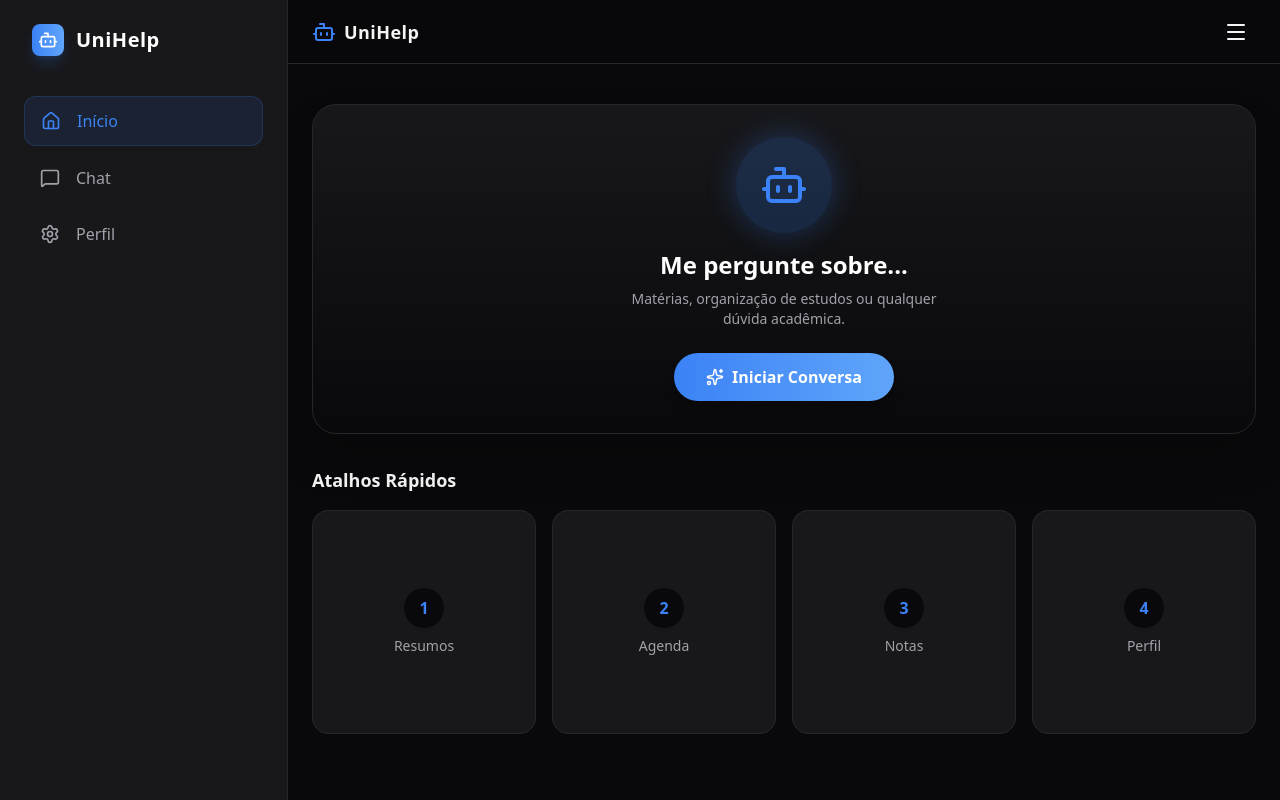
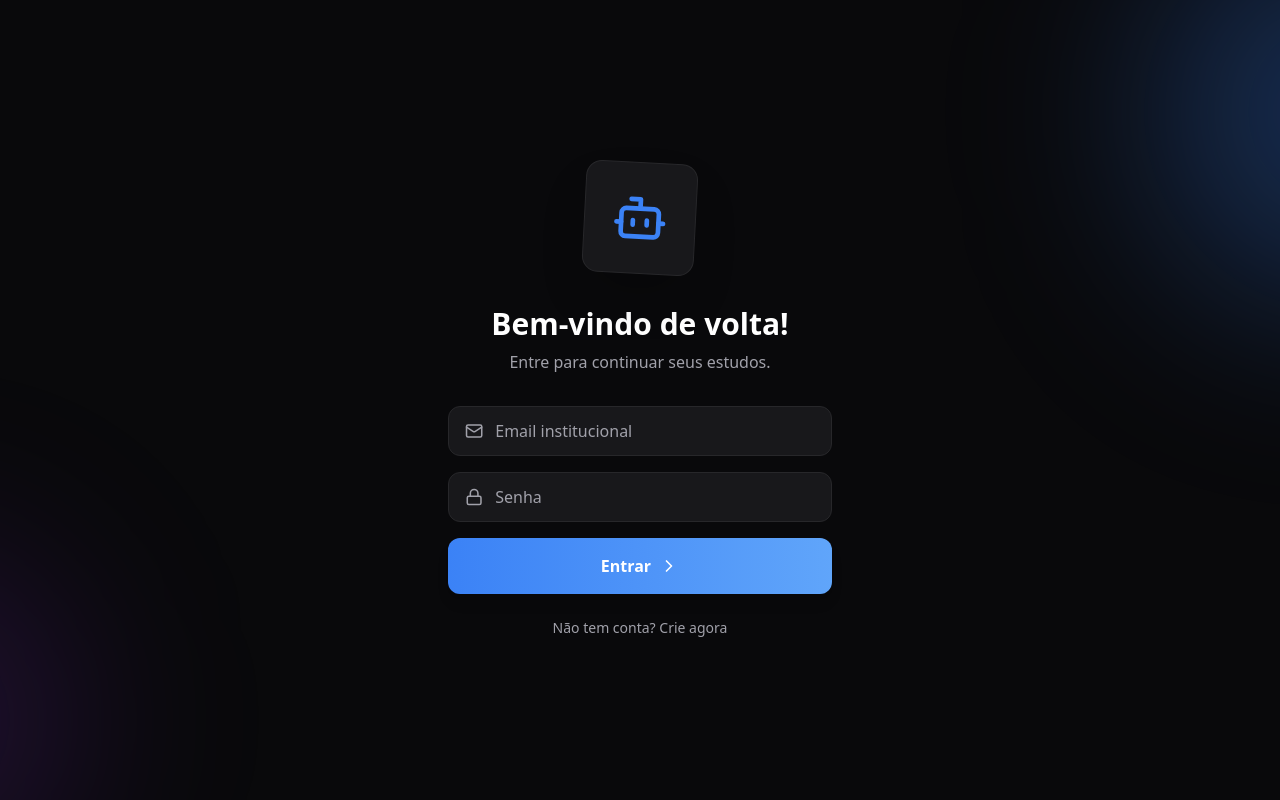
Before and after one commit to Gilvaney-cpu/UniHelp, a React (Vite) app: page / in a window 1280 px wide. Built offline with nearby package versions, Linux system fonts and the light colour scheme.

Commit message:
Segunda versão do UniHelp com tema dark

```diff
--- a/src/App.jsx
+++ b/src/App.jsx
@@ -1,15 +1,109 @@
 import React, { useState, useRef, useEffect } from 'react';
-import { Send, User, Bot, Menu, Home, MessageSquare, Settings, ArrowLeft, Loader2, Monitor, Sparkles } from 'lucide-react';
+import { Send, User, Bot, Menu, Home, MessageSquare, Settings, ArrowLeft, Loader2, Monitor, Sparkles, LogIn, Mail, Lock, ChevronRight } from 'lucide-react';
 
-// --- API KEY (Mantenha a sua aqui) ---
-const GEMINI_API_KEY = "AIzaSyDgBrHw06b3zSm6v_XZWRj5To2xveUE-qo";
+// --- CONFIGURAÇÃO SEGURA ---
+const GEMINI_API_KEY = import.meta.env.VITE_GEMINI_API_KEY || "";
 
+
+// --- COMPONENTE DE INPUT ISOLADO ---
+const ChatInput = ({ onSend, isLoading }) => {
+  const [localText, setLocalText] = useState('');
+
+  const handleSend = () => {
+    if (!localText.trim() || isLoading) return;
+    onSend(localText);
+    setLocalText('');
+  };
+
+  return (
+    <div className="absolute bottom-0 left-0 w-full p-4 bg-uni-bg/95 backdrop-blur border-t border-uni-border z-20">
+      <div className="max-w-3xl mx-auto flex items-center gap-3 bg-uni-card p-2 rounded-full border border-uni-border focus-within:border-uni-primary transition-colors shadow-lg">
+        <input
+          type="text"
+          value={localText}
+          onChange={(e) => setLocalText(e.target.value)}
+          onKeyDown={(e) => e.key === 'Enter' && handleSend()}
+          placeholder="Escreva sua mensagem..."
+          className="flex-1 bg-transparent text-uni-text px-4 py-2 outline-none placeholder:text-uni-muted"
+          disabled={isLoading}
+        />
+        <button
+          onClick={handleSend}
+          disabled={!localText.trim() || isLoading}
+          className="p-3 rounded-full bg-uni-gradient text-white shadow-md disabled:opacity-50 hover:opacity-90 transition transform active:scale-95"
+        >
+          {isLoading ? <Loader2 size={18} className="animate-spin" /> : <Send size={18} />}
+        </button>
+      </div>
+    </div>
+  );
+};
+
+// --- TELA DE LOGIN ---
+const LoginScreen = ({ onLogin }) => {
+  const [isLogin, setIsLogin] = useState(true);
+
+  return (
+    <div className="w-full h-full flex flex-col items-center justify-center p-8 bg-uni-bg relative overflow-hidden">
+      <div className="absolute top-[-10%] right-[-20%] w-96 h-96 bg-uni-primary/30 rounded-full blur-[100px] pointer-events-none" />
+      <div className="absolute bottom-[-10%] left-[-20%] w-80 h-80 bg-purple-600/20 rounded-full blur-[100px] pointer-events-none" />
+
+      <div className="z-10 w-full max-w-sm flex flex-col items-center">
+        <div className="w-28 h-28 bg-uni-card rounded-2xl flex items-center justify-center mb-8 border border-uni-border shadow-2xl transform rotate-3 hover:rotate-0 transition duration-500">
+           <Bot size={56} className="text-uni-primary" />
+        </div>
+
+        <h1 className="text-3xl font-bold text-white mb-2 text-center">
+          {isLogin ? 'Bem-vindo de volta!' : 'Crie sua conta'}
+        </h1>
+        <p className="text-uni-muted mb-8 text-center">
+          {isLogin ? 'Entre para continuar seus estudos.' : 'O seu assistente acadêmico inteligente.'}
+        </p>
+
+        <div className="w-full space-y-4">
+          {!isLogin && (
+            <div className="bg-uni-card border border-uni-border rounded-xl px-4 py-3 flex items-center gap-3">
+              <User size={20} className="text-uni-muted" />
+              <input type="text" placeholder="Nome completo" className="bg-transparent outline-none text-uni-text w-full placeholder:text-uni-muted" />
+            </div>
+          )}
+
+          <div className="bg-uni-card border border-uni-border rounded-xl px-4 py-3 flex items-center gap-3">
+            <Mail size={20} className="text-uni-muted" />
+            <input type="email" placeholder="Email institucional" className="bg-transparent outline-none text-uni-text w-full placeholder:text-uni-muted" />
+          </div>
+
+          <div className="bg-uni-card border border-uni-border rounded-xl px-4 py-3 flex items-center gap-3">
+            <Lock size={20} className="text-uni-muted" />
+            <input type="password" placeholder="Senha" className="bg-transparent outline-none text-uni-text w-full placeholder:text-uni-muted" />
+          </div>
+
+          <button
+            onClick={onLogin}
+            className="w-full py-4 bg-uni-gradient rounded-xl text-white font-bold shadow-lg hover:shadow-blue-500/25 transition mt-4 flex items-center justify-center gap-2"
+          >
+            {isLogin ? 'Entrar' : 'Cadastrar'} <ChevronRight size={20} />
+          </button>
+        </div>
+
+        <button
+          onClick={() => setIsLogin(!isLogin)}
+          className="mt-6 text-uni-muted text-sm hover:text-uni-primary transition"
+        >
+          {isLogin ? 'Não tem conta? Crie agora' : 'Já tem conta? Fazer login'}
+        </button>
+      </div>
+    </div>
+  );
+};
+
+// --- APP PRINCIPAL ---
 export default function App() {
+  const [isAuthenticated, setIsAuthenticated] = useState(false);
   const [activeTab, setActiveTab] = useState('home');
   const [chatHistory, setChatHistory] = useState([
     { role: 'model', text: 'Olá! Eu sou o UniHelp. Como posso ajudar você hoje?' }
   ]);
-  const [inputText, setInputText] = useState('');
   const [isLoading, setIsLoading] = useState(false);
   const messagesEndRef = useRef(null);
 
@@ -21,12 +115,9 @@ export default function App() {
     scrollToBottom();
   }, [chatHistory, activeTab]);
 
-  const handleSendMessage = async () => {
-    if (!inputText.trim()) return;
-
-    const userMsg = { role: 'user', text: inputText };
+  const handleSendMessage = async (text) => {
+    const userMsg = { role: 'user', text: text };
     setChatHistory(prev => [...prev, userMsg]);
-    setInputText('');
     setIsLoading(true);
 
     try {
@@ -34,7 +125,7 @@ export default function App() {
         setTimeout(() => {
           setChatHistory(prev => [...prev, {
             role: 'model',
-            text: 'Estou no modo de demonstração visual. Configure a API Key para eu responder de verdade!'
+            text: 'ATENÇÃO: Configure sua chave no arquivo .env para a IA funcionar.'
           }]);
           setIsLoading(false);
         }, 1500);
@@ -44,13 +135,11 @@ export default function App() {
       const response = await fetch(`https://generativelanguage.googleapis.com/v1beta/models/gemini-2.5-flash:generateContent?key=${GEMINI_API_KEY}`, {
         method: 'POST',
         headers: { 'Content-Type': 'application/json' },
-        body: JSON.stringify({
-          contents: [{ parts: [{ text: inputText }] }]
-        })
+        body: JSON.stringify({ contents: [{ parts: [{ text: text }] }] })
       });
 
       const data = await response.json();
-      const botResponse = data.candidates?.[0]?.content?.parts?.[0]?.text || "Desculpe, tive um erro.";
+      const botResponse = data.candidates?.[0]?.content?.parts?.[0]?.text || "Erro na resposta.";
       setChatHistory(prev => [...prev, { role: 'model', text: botResponse }]);
 
     } catch (error) {
@@ -61,7 +150,6 @@ export default function App() {
     }
   };
 
-  // --- HEADER UNIFICADO ---
   const Header = ({ title, showBack }) => (
     <div className="w-full h-16 flex items-center px-6 border-b border-uni-border bg-uni-bg/90 backdrop-blur-md sticky top-0 z-20">
       {showBack && (
@@ -79,42 +167,44 @@ export default function App() {
     </div>
   );
 
-  // --- TELA INICIAL (Baseada na imagem "Principal") ---
   const HomeScreen = () => (
-    <div className="flex flex-col h-full overflow-y-auto bg-uni-bg">
-      <Header title="UniHelp" />
+    <div className="flex flex-col h-full overflow-y-auto bg-uni-bg pb-24">
+      <Header title="Principal" />
       <div className="p-6 max-w-5xl mx-auto w-full flex flex-col items-center">
 
-        {/* Mascote / Banner */}
-        <div className="mt-4 mb-8 relative w-full flex flex-col items-center justify-center p-8 rounded-3xl bg-gradient-to-b from-uni-card to-uni-bg border border-uni-border shadow-2xl">
-          <div className="w-24 h-24 bg-uni-primary/20 rounded-full flex items-center justify-center mb-4 shadow-[0_0_30px_rgba(59,130,246,0.3)]">
-             <Bot size={48} className="text-uni-primary" />
+        <div className="w-full bg-uni-card border border-uni-border rounded-3xl p-6 relative overflow-hidden mb-6 group hover:border-uni-primary/30 transition-all">
+          <div className="absolute top-0 right-0 w-64 h-64 bg-uni-primary/10 rounded-full blur-[60px] -mr-16 -mt-16 pointer-events-none" />
+
+          <div className="relative z-10 flex flex-col items-center text-center">
+            <img
+              src="https://cdn-icons-png.flaticon.com/512/4712/4712035.png"
+              alt="Mascote 3D"
+              className="w-32 h-32 mb-4 drop-shadow-[0_10px_10px_rgba(0,0,0,0.5)] animate-bounce-slow"
+              style={{ animationDuration: '3s' }}
+            />
+
+            <h2 className="text-2xl font-bold text-white mb-2">Oi, Eu sou o UniHelp!</h2>
+            <p className="text-uni-muted text-sm max-w-xs mb-6">
+              Estou pronto para ajudar você a conquistar as melhores notas nas disciplinas.
+            </p>
+
+            <button
+              onClick={() => setActiveTab('chat')}
+              className="px-8 py-3 bg-uni-gradient rounded-full text-white font-bold shadow-lg hover:shadow-blue-500/30 transition transform hover:scale-105 active:scale-95"
+            >
+              Começar Agora
+            </button>
           </div>
-          <h2 className="text-2xl font-bold text-white text-center mb-2">Me pergunte sobre...</h2>
-          <p className="text-uni-muted text-center max-w-xs text-sm">
-            Matérias, organização de estudos ou qualquer dúvida acadêmica.
-          </p>
-          <button
-            onClick={() => setActiveTab('chat')}
-            className="mt-6 px-8 py-3 bg-uni-gradient rounded-full text-white font-bold shadow-lg hover:shadow-blue-500/30 transition transform hover:scale-105 active:scale-95 flex items-center gap-2"
-          >
-            <Sparkles size={18} />
-            Iniciar Conversa
-          </button>
         </div>
 
-        {/* Grid de Cards Escuros */}
-        <h3 className="w-full text-lg font-bold text-uni-text mb-4">Atalhos Rápidos</h3>
+        <h3 className="w-full text-lg font-bold text-uni-text mb-4">Acesso Rápido</h3>
         <div className="grid grid-cols-2 md:grid-cols-4 gap-4 w-full">
-          {['Resumos', 'Agenda', 'Notas', 'Perfil'].map((item, i) => (
-            <button
-              key={i}
-              className="aspect-square rounded-2xl bg-uni-card border border-uni-border flex flex-col items-center justify-center hover:bg-uni-border/50 transition group"
-            >
-              <div className="w-10 h-10 rounded-full bg-uni-bg flex items-center justify-center mb-2 group-hover:bg-uni-primary/10">
-                <span className="text-uni-primary font-bold">{i + 1}</span>
+          {['Resumos', 'Agenda', 'Notas', 'Disciplinas'].map((item, i) => (
+            <button key={i} className="aspect-[4/3] rounded-2xl bg-uni-card border border-uni-border flex flex-col items-center justify-center hover:bg-uni-border/50 transition group hover:border-uni-primary/30">
+              <div className="p-3 rounded-xl bg-uni-bg border border-uni-border mb-2 group-hover:scale-110 transition">
+                <Sparkles size={20} className="text-uni-primary" />
               </div>
-              <span className="text-uni-muted text-sm font-medium">{item}</span>
+              <span className="text-uni-text text-sm font-medium">{item}</span>
             </button>
           ))}
         </div>
@@ -122,12 +212,9 @@ export default function App() {
     </div>
   );
 
-  // --- TELA DE CHAT (Baseada na imagem "Chat") ---
   const ChatScreen = () => (
     <div className="flex flex-col h-full bg-uni-bg relative">
       <Header title="Chat com IA" showBack={true} />
-
-      {/* Área de Mensagens */}
       <div className="flex-1 overflow-y-auto p-4 space-y-6 pb-32">
         <div className="max-w-3xl mx-auto w-full space-y-6">
           {chatHistory.map((msg, idx) => {
@@ -135,153 +222,83 @@ export default function App() {
             return (
               <div key={idx} className={`flex w-full ${isUser ? 'justify-end' : 'justify-start'}`}>
                 <div className={`flex max-w-[85%] md:max-w-[70%] ${isUser ? 'flex-row-reverse' : 'flex-row'} items-end gap-3`}>
-                  {/* Avatar */}
-                  <div
-                    className={`w-8 h-8 rounded-full flex items-center justify-center shrink-0 border ${isUser ? 'border-uni-primary bg-uni-primary/10' : 'border-uni-border bg-uni-card'}`}
-                  >
+                  <div className={`w-8 h-8 rounded-full flex items-center justify-center shrink-0 border ${isUser ? 'border-uni-primary bg-uni-primary/10' : 'border-uni-border bg-uni-card'}`}>
                     {isUser ? <User size={14} className="text-uni-primary" /> : <Bot size={16} className="text-uni-text" />}
                   </div>
-
-                  {/* Balão */}
-                  <div
-                    className={`p-4 text-sm leading-relaxed shadow-sm ${
-                      isUser
-                        ? 'bg-uni-primary text-white rounded-2xl rounded-tr-sm'
-                        : 'bg-uni-card text-uni-text border border-uni-border rounded-2xl rounded-tl-sm'
-                    }`}
-                  >
+                  <div className={`p-4 text-sm leading-relaxed shadow-sm ${isUser ? 'bg-uni-primary text-white rounded-2xl rounded-tr-sm' : 'bg-uni-card text-uni-text border border-uni-border rounded-2xl rounded-tl-sm'}`}>
                     {msg.text}
                   </div>
                 </div>
               </div>
             );
           })}
-          {isLoading && (
-            <div className="flex items-center gap-3 ml-12 animate-pulse">
-              <div className="w-2 h-2 bg-uni-muted rounded-full"></div>
-              <div className="w-2 h-2 bg-uni-muted rounded-full delay-75"></div>
-              <div className="w-2 h-2 bg-uni-muted rounded-full delay-150"></div>
-            </div>
-          )}
+          {isLoading && <div className="ml-12 text-uni-muted text-xs animate-pulse">Digitando...</div>}
           <div ref={messagesEndRef} />
         </div>
       </div>
+      <ChatInput onSend={handleSendMessage} isLoading={isLoading} />
+    </div>
+  );
 
-      {/* Input Flutuante Estilo Figma */}
-      <div className="absolute bottom-0 left-0 w-full p-4 bg-uni-bg/95 backdrop-blur border-t border-uni-border z-20">
-        <div className="max-w-3xl mx-auto flex items-center gap-3 bg-uni-card p-2 rounded-full border border-uni-border focus-within:border-uni-primary transition-colors shadow-lg">
-          <input
-            type="text"
-            value={inputText}
-            onChange={(e) => setInputText(e.target.value)}
-            onKeyDown={(e) => e.key === 'Enter' && handleSendMessage()}
-            placeholder="Escreva..."
-            className="flex-1 bg-transparent text-uni-text px-4 py-2 outline-none placeholder:text-uni-muted"
-          />
-          <button
-            onClick={handleSendMessage}
-            disabled={!inputText.trim() || isLoading}
-            className="p-3 rounded-full bg-uni-gradient text-white shadow-md disabled:opacity-50 hover:opacity-90 transition transform active:scale-95"
-          >
-            <Send size={18} />
-          </button>
+  const SettingsScreen = () => (
+    <div className="flex flex-col h-full bg-uni-bg">
+      <Header title="Perfil" />
+      <div className="flex-1 flex flex-col items-center p-8">
+        <div className="w-24 h-24 rounded-full bg-gradient-to-tr from-uni-primary to-purple-600 p-[2px] mb-4">
+           <div className="w-full h-full rounded-full bg-uni-bg flex items-center justify-center">
+             <User size={40} className="text-uni-text" />
+           </div>
         </div>
+        <h2 className="text-xl font-bold text-uni-text">Usuário UniHelp</h2>
+        <p className="text-uni-muted mb-8">aluno@university.edu</p>
+        <button onClick={() => setIsAuthenticated(false)} className="px-6 py-2 border border-red-500/30 text-red-400 rounded-lg hover:bg-red-500/10 transition">Sair da Conta</button>
       </div>
     </div>
   );
 
-  // --- CONFIGURAÇÕES ---
-  const SettingsScreen = () => (
-    <div className="flex flex-col h-full bg-uni-bg">
-      <Header title="Perfil" />
-      <div className="flex-1 flex flex-col items-center justify-center p-6 text-center">
-        <div className="w-24 h-24 rounded-full bg-uni-card border-2 border-uni-primary mb-4 flex items-center justify-center">
-           <User size={40} className="text-uni-text" />
+  if (!isAuthenticated) {
+    return <LoginScreen onLogin={() => setIsAuthenticated(true)} />;
+  }
+
+  return (
+    <div className="w-full h-screen bg-uni-bg flex overflow-hidden font-sans text-uni-text">
+      <div className="hidden md:flex flex-col w-72 bg-uni-card border-r border-uni-border h-full p-6 z-30">
+        <div className="flex items-center gap-3 mb-10 px-2">
+          <div className="w-8 h-8 rounded-lg bg-uni-gradient flex items-center justify-center"><Bot size={20} color="white" /></div>
+          <span className="text-xl font-bold tracking-wide text-white">UniHelp</span>
         </div>
-        <h2 className="text-xl font-bold text-uni-text">Usuário UniHelp</h2>
-        <p className="text-uni-muted mb-8">aluno@exemplo.com</p>
-
-        <div className="w-full max-w-sm space-y-3">
-          {['Conta', 'Notificações', 'Ajuda', 'Sair'].map(item => (
-            <button key={item} className="w-full p-4 rounded-xl bg-uni-card border border-uni-border text-uni-text flex justify-between items-center hover:border-uni-primary/50 transition">
-              {item}
+        <div className="space-y-2 flex-1">
+          {[
+            { id: 'home', icon: Home, label: 'Início' },
+            { id: 'chat', icon: MessageSquare, label: 'Chat' },
+            { id: 'settings', icon: Settings, label: 'Perfil' },
+          ].map((item) => (
+            <button key={item.id} onClick={() => setActiveTab(item.id)} className={`w-full flex items-center gap-4 px-4 py-3 rounded-xl transition ${activeTab === item.id ? 'bg-uni-primary/10 text-uni-primary border border-uni-primary/20' : 'text-uni-muted hover:bg-uni-bg'}`}>
+              <item.icon size={20} /> <span className="font-medium">{item.label}</span>
             </button>
           ))}
         </div>
       </div>
-    </div>
-  );
 
-  // --- NAVEGAÇÃO ---
-  const NavItems = [
-    { id: 'home', icon: Home, label: 'Início' },
-    { id: 'chat', icon: MessageSquare, label: 'Chat' },
-    { id: 'settings', icon: Settings, label: 'Perfil' },
-  ];
-
-  const Sidebar = () => (
-    <div className="hidden md:flex flex-col w-72 bg-uni-card border-r border-uni-border h-full p-6 z-30">
-      <div className="flex items-center gap-3 mb-10 px-2">
-        <div className="w-8 h-8 rounded-lg bg-uni-gradient flex items-center justify-center shadow-lg shadow-blue-500/20">
-          <Bot size={20} color="white" />
-        </div>
-        <span className="text-xl font-bold tracking-wide text-white">UniHelp</span>
-      </div>
-      <div className="space-y-2 flex-1">
-        {NavItems.map((item) => {
-          const isActive = activeTab === item.id;
-          return (
-            <button
-              key={item.id}
-              onClick={() => setActiveTab(item.id)}
-              className={`w-full flex items-center gap-4 px-4 py-3 rounded-xl transition-all duration-200 group ${
-                isActive
-                ? 'bg-uni-primary/10 text-uni-primary border border-uni-primary/20'
-                : 'text-uni-muted hover:bg-uni-bg hover:text-white'
-              }`}
-            >
-              <item.icon size={20} />
-              <span className="font-medium">{item.label}</span>
-            </button>
-          )
-        })}
-      </div>
-    </div>
-  );
-
-  const BottomNav = () => {
-    if (activeTab === 'chat') return null;
-    return (
-      <div className="md:hidden fixed bottom-0 w-full h-20 bg-uni-bg/95 backdrop-blur border-t border-uni-border flex items-center justify-around z-40 pb-4">
-        {NavItems.map((item) => {
-          const isActive = activeTab === item.id;
-          return (
-            <button
-              key={item.id}
-              onClick={() => setActiveTab(item.id)}
-              className="flex flex-col items-center justify-center w-full h-full"
-            >
-              <div className={`p-1.5 rounded-xl transition ${isActive ? 'text-uni-primary' : 'text-uni-muted'}`}>
-                <item.icon size={24} strokeWidth={isActive ? 2.5 : 2} />
-              </div>
-              <span className={`text-[10px] mt-1 font-medium ${isActive ? 'text-uni-primary' : 'text-uni-muted'}`}>
-                {item.label}
-              </span>
-            </button>
-          )
-        })}
-      </div>
-    );
-  };
-
-  return (
-    <div className="w-full h-screen bg-uni-bg flex overflow-hidden font-sans text-uni-text">
-      <Sidebar />
       <main className="flex-1 flex flex-col relative w-full h-full overflow-hidden">
         {activeTab === 'home' && <HomeScreen />}
         {activeTab === 'chat' && <ChatScreen />}
         {activeTab === 'settings' && <SettingsScreen />}
-        <BottomNav />
+
+        {activeTab !== 'chat' && (
+          <div className="md:hidden fixed bottom-0 w-full h-20 bg-uni-bg/95 backdrop-blur border-t border-uni-border flex items-center justify-around z-40 pb-4">
+             {[
+              { id: 'home', icon: Home, label: 'Início' },
+              { id: 'chat', icon: MessageSquare, label: 'Chat' },
+              { id: 'settings', icon: Settings, label: 'Perfil' },
+            ].map((item) => (
+              <button key={item.id} onClick={() => setActiveTab(item.id)} className="flex flex-col items-center justify-center w-full h-full">
+                <div className={`p-1.5 rounded-xl transition ${activeTab === item.id ? 'text-uni-primary' : 'text-uni-muted'}`}><item.icon size={24} /></div>
+                <span className={`text-[10px] mt-1 ${activeTab === item.id ? 'text-uni-primary' : 'text-uni-muted'}`}>{item.label}</span>
+              </button>
+            ))}
+          </div>
+        )}
       </main>
     </div>
   );
```
Also changed, not shown: 1 other file (tests, documents, lock files or other folders).
